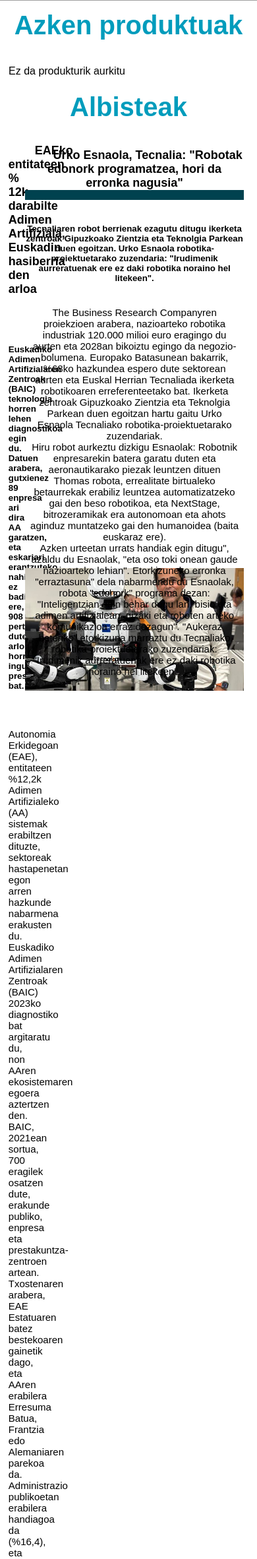
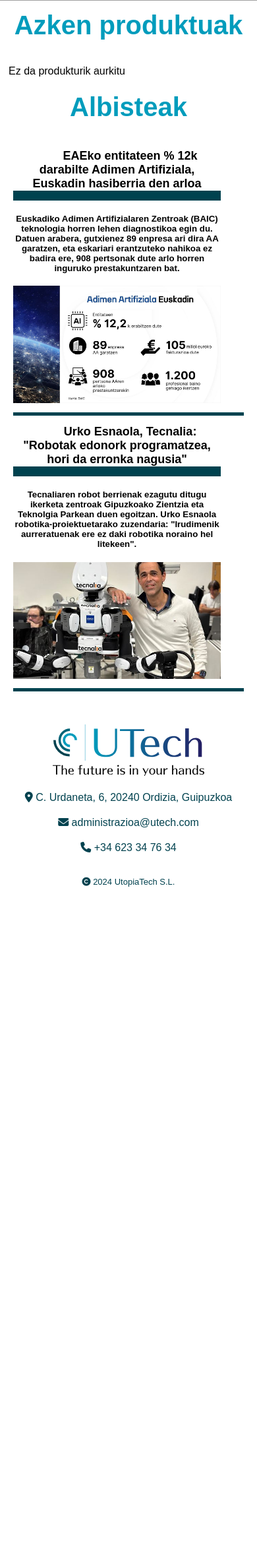
Before and after one commit to ane-sot-azp/UTechWebOrria, a PHP site: page /views/hasiera.php in a window 390 px wide. Shown: the part 448-2811 px from the top of the page at 66% size. After the commit the page ends 1792 px from the top, so only its background shows below. Run offline with PHP 8.4, Linux system fonts and the light colour scheme; data that the repository does not hold is empty; some libraries are stand-ins or nearby versions; grey boxes are pictures that could not be loaded.

Commit message:
Pantailentzako moldaketa gehiago
Pantaila txikian ondo ikusteko beharrezko kodea txertatu da.
Footer-a pantaila txikietan ondo ikusteko css-a moldatu da.
Orrien tituluak ere zuzendu dira!

```diff
--- a/public/css.css
+++ b/public/css.css
@@ -81,6 +81,10 @@ div.produktuak > h1 {
 
 .deskribapena {
   text-align: center;
+  border-top: 2px solid var(--urdinIlunena);
+  margin-top: 10px;
+  color: var(--urdinIlunena);
+  padding: 4px;
 }
 
 .imagen {
@@ -668,17 +672,35 @@ div.produktuaHandi div.produktuaIrudia a img {
     height: 150px;
   }
 
-  /* Albisteak (Noticias) */
+  /* Albisteak*/
   .albiste {
     grid-template-columns: 1fr;
-    gap: 5%;
+    grid-template-areas: "albiste1" "albiste2";
+    gap: 0;
     margin: 2%;
+  }
+  .albistea{
+    height: 40px;
+  }
+  .albistea p{
+    display: none;
+  }
+  .albisteak1 {
+    grid-area: albiste1;
+  }
+  .albisteak2 {
+    grid-area: albiste2;
   }
   .albisteak1,
   .albisteak2 {
     grid-template-columns: 1fr;
+    grid-template-areas:
+    "izenburua"
+    "laburpena"
+    "albisteIrudia";
     gap: 5%;
     margin: 2%;
+    border-bottom: 5px solid var(--urdinIlunena);
   }
 
   /* Login */
@@ -743,7 +765,6 @@ div.produktuaHandi div.produktuaIrudia a img {
     width: 80%;
   }
 
-
   /* Produktua */
   .produktuaHandi {
     grid-template-columns: 1fr;
--- a/public/footer.css
+++ b/public/footer.css
@@ -1,10 +1,4 @@
 /*Footerra*/
-@media (max-width: 480px) {
-*{
-
- }
-
-    }
 
 footer {
   position: static;
@@ -54,6 +48,18 @@ footer {
   text-align: center;
   padding: 20px;
   padding-bottom: 5px;
-    font-size: 18px;
-    font-weight: bold;
+  font-size: 13px;
 }
+@media (max-width: 480px) {
+  * {
+    text-align: center;
+  }
+  div.footerra {
+    display: flex;
+    flex-direction: column;
+    text-align: center;
+  }
+  div.footer div {
+    text-align: center;
+  }
+}
--- a/views/footer.php
+++ b/views/footer.php
@@ -3,6 +3,7 @@
 
 <head>
     <meta charset="utf-8">
+    <meta name="viewport" content="width=device-width, initial-scale=1.0">
     <title>Utech | Kontaktua</title>
     <link rel="icon" href="../public/irudiak/IKONOAK/favicon_dark.svg" media="(prefers-color-scheme: dark)">
     <link rel="icon" href="../public/irudiak/IKONOAK/favicon_light.svg" media="(prefers-color-scheme: light)">
--- a/views/hasiera.php
+++ b/views/hasiera.php
@@ -125,6 +125,7 @@
             </div>
         </div>
     </div>
+    <?php include 'footer.php'; ?>
 
 
 
--- a/views/header.php
+++ b/views/header.php
@@ -3,6 +3,7 @@
 
 <head>
     <meta charset="utf-8">
+    <meta name="viewport" content="width=device-width, initial-scale=1.0">
     <title></title>
     <link rel="icon" href="../public/irudiak/IKONOAK/favicon_dark.svg" media="(prefers-color-scheme: dark)">
     <link rel="icon" href="../public/irudiak/IKONOAK/favicon_light.svg" media="(prefers-color-scheme: light)">
--- a/views/katalogoa.php
+++ b/views/katalogoa.php
@@ -3,6 +3,7 @@
 
 <head>
     <meta charset="utf-8">
+    <meta name="viewport" content="width=device-width, initial-scale=1.0">
     <title>UTech | Katalogoa</title>
     <link rel="icon" href="../public/irudiak/IKONOAK/favicon_dark.svg" media="(prefers-color-scheme: dark)">
     <link rel="icon" href="../public/irudiak/IKONOAK/favicon_light.svg" media="(prefers-color-scheme: light)">
--- a/views/kontaktua.php
+++ b/views/kontaktua.php
@@ -3,6 +3,7 @@
 
 <head>
     <meta charset="utf-8">
+    <meta name="viewport" content="width=device-width, initial-scale=1.0">
     <title>Utech | Kontaktua</title>
     <link rel="icon" href="../public/irudiak/IKONOAK/favicon_dark.svg" media="(prefers-color-scheme: dark)">
     <link rel="icon" href="../public/irudiak/IKONOAK/favicon_light.svg" media="(prefers-color-scheme: light)">
--- a/views/login.php
+++ b/views/login.php
@@ -3,6 +3,7 @@
 
 <head>
     <meta charset="utf-8">
+    <meta name="viewport" content="width=device-width, initial-scale=1.0">
     <title>UTech | Login</title>
     <link rel="icon" href="../public/irudiak/IKONOAK/favicon_dark.svg" media="(prefers-color-scheme: dark)">
     <link rel="icon" href="../public/irudiak/IKONOAK/favicon_light.svg" media="(prefers-color-scheme: light)">
--- a/views/norGara.php
+++ b/views/norGara.php
@@ -3,7 +3,8 @@
 
 <head>
     <meta charset="utf-8">
-    <title>Utech | Nor gara</title>
+    <meta name="viewport" content="width=device-width, initial-scale=1.0">
+    <title>UTech | Nor gara</title>
     <link rel="icon" href="../public/irudiak/IKONOAK/favicon_dark.svg" media="(prefers-color-scheme: dark)">
     <link rel="icon" href="../public/irudiak/IKONOAK/favicon_light.svg" media="(prefers-color-scheme: light)">
     <script src="https://kit.fontawesome.com/83f15f6aab.js" crossorigin="anonymous"></script>
--- a/views/prodSaldu.php
+++ b/views/prodSaldu.php
@@ -3,7 +3,9 @@
 
 <head>
     <meta charset="utf-8">
-    <title>AI Market | Zure produktuak saldu</title>
+    <meta name="viewport" content="width=device-width, initial-scale=1.0">
+
+    <title>UTech | Zure produktuak saldu</title>
     <link rel="icon" href="irudiak/IKONOAK/favicon_dark.svg" media="(prefers-color-scheme: dark)">
     <link rel="icon" href="irudiak/IKONOAK/favicon_light.svg" media="(prefers-color-scheme: light)">
     <script src="https://kit.fontawesome.com/83f15f6aab.js" crossorigin="anonymous"></script>
--- a/views/produktua.php
+++ b/views/produktua.php
@@ -18,7 +18,8 @@
     }
     ?>
     <meta charset="utf-8">
-    <title>Utech | <?php echo $marka . ' ' . $modeloa ?></title>
+    <meta name="viewport" content="width=device-width, initial-scale=1.0">
+    <title>UTech | <?php echo $marka . ' ' . $modeloa ?></title>
     <link rel="icon" href="../public/irudiak/IKONOAK/favicon_dark.svg" media="(prefers-color-scheme: dark)">
     <link rel="icon" href="../public/irudiak/IKONOAK/favicon_light.svg" media="(prefers-color-scheme: light)">
     <script src="https://kit.fontawesome.com/83f15f6aab.js" crossorigin="anonymous"></script>
```
Lines whose indentation alone changed are shown as unchanged.
